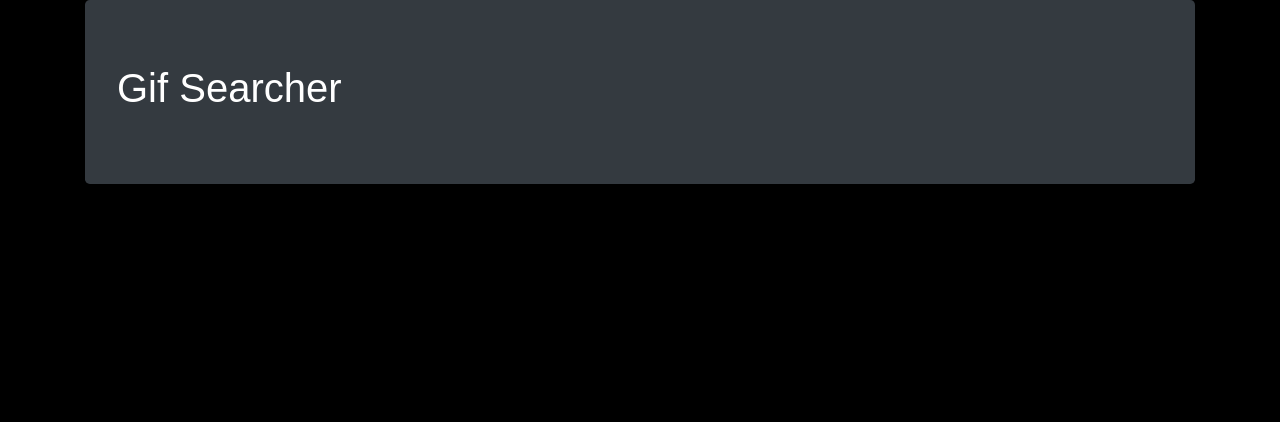
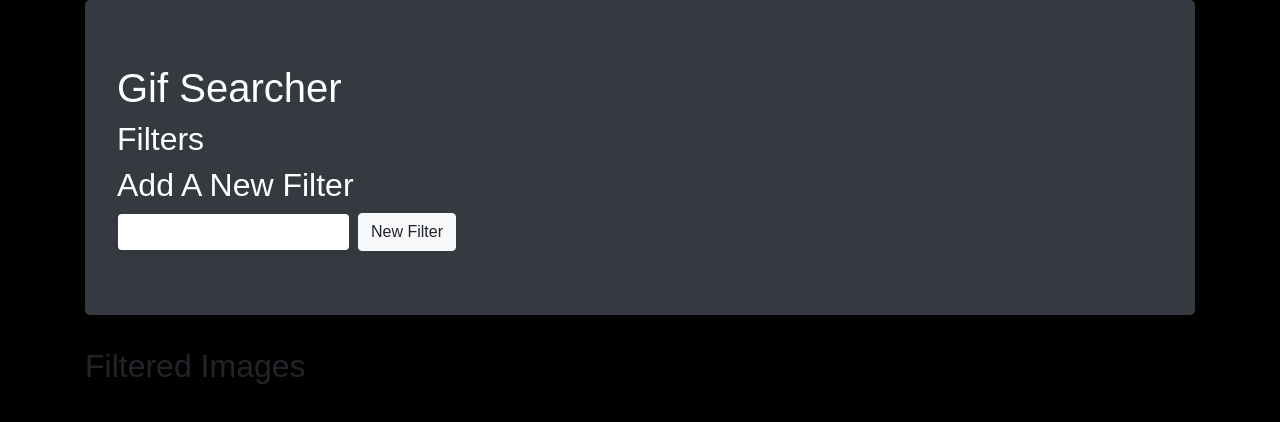
Before and after one commit to QuantumPhilosophy/dynamic-api-gif-searcher, a plain HTML site: page index.html in a window 1280 px wide. Drawn offline with nearby package versions, Linux system fonts and the light colour scheme.

Commit message:
adding html

```diff
--- a/index.html
+++ b/index.html
@@ -14,13 +14,33 @@
 <div class="container">
   <div class="jumbotron bg-dark text-white">
     <h1>Gif Searcher</h1>
+    <h2>Filters</h2>
+    <div class="row">
+      <div id="filter-button-container" class="col-lg-12"></div>
+    </div>
+    <div class="row">
+        <div class="col-lg-12">
+          <h2>Add A New Filter</h2>
+        </div>
+        <div class="col-lg-12">
+          <form class="form-inline">
+            <div class="form-group">
+              <input id="new-filter" class="form-control border-dark shadow-sm" type="text" placeholder="">
+            </div>
+            <button id="add-new-filter" type="submit" class="btn btn-light ml-2">New Filter</button>
+          </form>
+        </div>
+      </div>
+  </div>
 
-  </div>
   <div class="row">
     <div class="col-lg-12">
-
+      <h2 class="mb-3">Filtered Images</h2>
     </div>
   </div>
+
+  <div id="card-container" class="row"></div>
+
 </div>
 
 <script src="https://code.jquery.com/jquery-3.3.1.slim.min.js" integrity="sha384-q8i/X+965DzO0rT7abK41JStQIAqVgRVzpbzo5smXKp4YfRvH+8abtTE1Pi6jizo" crossorigin="anonymous"></script>
```
